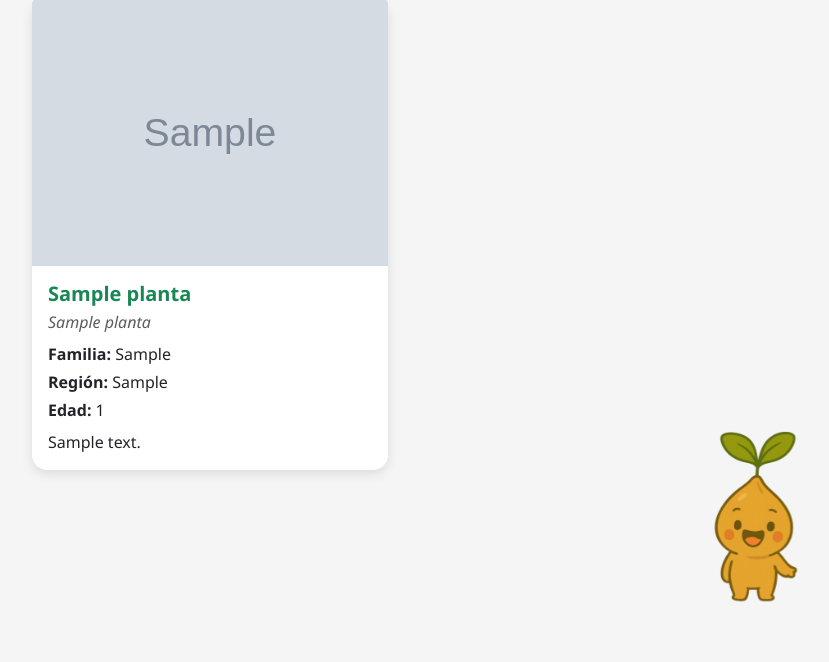
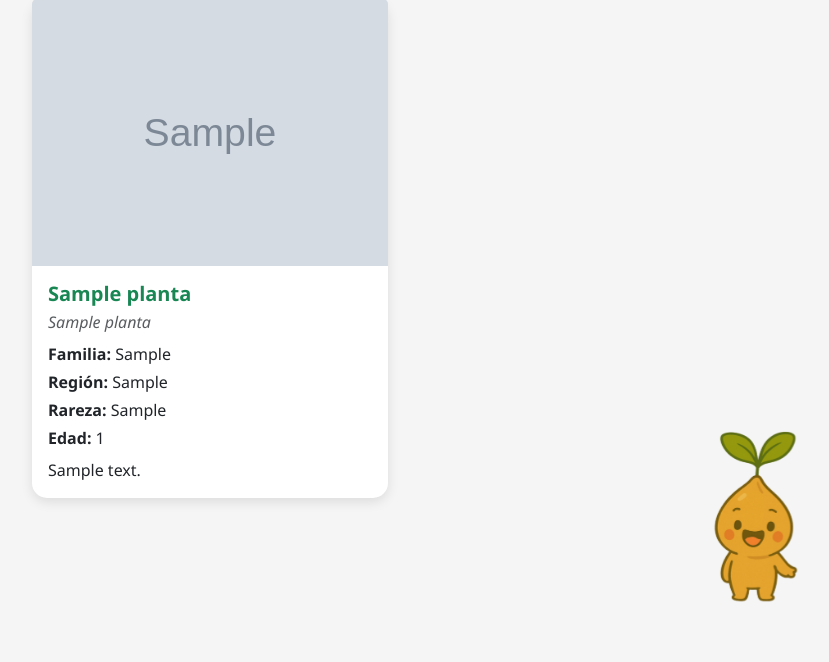
Before and after one commit to JuanCarvajal28/bitacora_frijol, a Django app: page /plantas/ in a window 1280 px wide. Shown: the part 169-831 px from the top of the page, without its empty margins (430-1259 px from the left). Run offline with Django 5.2, Linux system fonts and the light colour scheme; a user stored in the database is signed in; tables that the repository leaves empty hold one stand-in row (values such as "Sample post"); grey boxes marked "Sample" are stand-in pictures.

Commit message:
added an input for rareza

```diff
--- a/bitacora/app_bitacora/templates/app_bitacora/planta.html
+++ b/bitacora/app_bitacora/templates/app_bitacora/planta.html
@@ -87,13 +87,16 @@
                 {{ planta.nombre_comun }}
               </h5>
               <p class="card-subtitle text-muted fst-italic mb-2">
-                {{ planta.nombre_cientifico | default:"(Sin nombre científico)" }}
+                {{ planta.nombre_cientifico | default:"(Sin nombre científico)"}}
               </p>
               <p class="card-text mb-1">
                 <strong>Familia:</strong> {{ planta.familia | default:"Desconocida" }}
               </p>
               <p class="card-text mb-1">
                 <strong>Región:</strong> {{ planta.region_origen|default:"No especificada" }}
+              </p>
+              <p class="card-text mb-1">
+                <strong>Rareza:</strong> {{ planta.rareza | default:"No especificada" }}
               </p>
               <p class="card-text mb-1">
                 <strong>Edad:</strong> {{ planta.edad_planta|default:"N/A" }}
```
